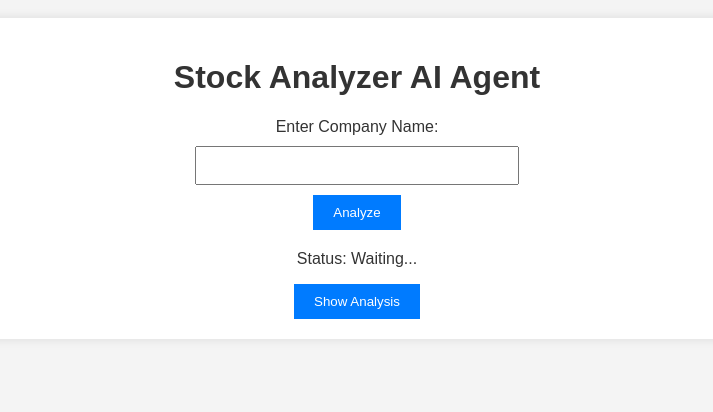
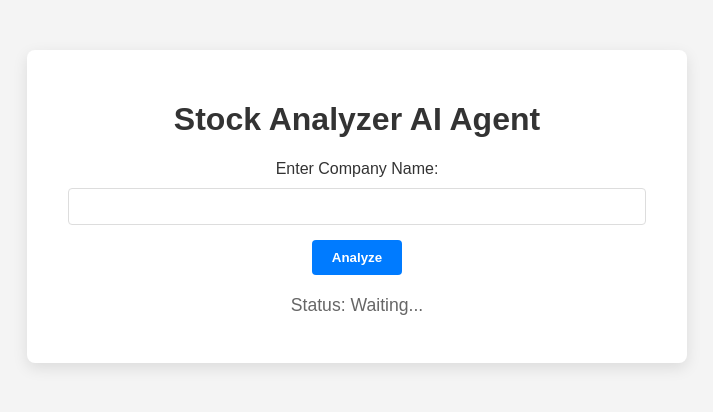
Before and after one commit to FilCor/Advisor-GPT, a FastAPI app: page / in a window 1280 px wide. Shown: the top 412 px of the page, without its empty margins (283-996 px from the left). Run offline with FastAPI, Linux system fonts and the light colour scheme.

Commit message:
modificato frontend

```diff
--- a/static/script.js
+++ b/static/script.js
@@ -4,6 +4,8 @@
     document.getElementById('statusMessage').style.display = 'block';
     document.getElementById('statusText').innerText = 'Analyzing...';
     document.getElementById('statusText').style.color = 'orange';
+
+    showModal();
 
     fetch('http://13.60.22.140:8000/analyze/', {
         method: 'POST',
@@ -29,9 +31,8 @@
         if (data.status === "Complete") {
             document.getElementById('statusText').innerText = 'Analysis Complete!';
             document.getElementById('statusText').style.color = 'green';
-            document.getElementById('showResult').style.display = 'block';
+            showResult(companyName);
         } else {
-            // Check the status again after some delay
             setTimeout(() => checkAnalysisStatus(companyName), 5000);
         }
     })
@@ -40,14 +41,11 @@
     });
 }
 
-
-document.getElementById('showResult').addEventListener('click', function() {
-    var companyName = document.getElementById('company').value;
+function showResult(companyName) {
     fetch(`http://13.60.22.140:8000/result/${companyName}`)
     .then(response => response.json())
     .then(data => {
         if (data.result) {
-            // Display the result in your desired format
             document.getElementById('result').innerText = data.result;
             document.getElementById('result').style.display = 'block';
         } else {
@@ -57,4 +55,22 @@
     .catch((error) => {
         console.error('Error:', error);
     });
-});
+}
+
+// Modal functionality
+var modal = document.getElementById('disclaimerModal');
+var span = document.getElementsByClassName("close")[0];
+
+function showModal() {
+    modal.style.display = "block";
+}
+
+span.onclick = function() {
+    modal.style.display = "none";
+}
+
+window.onclick = function(event) {
+    if (event.target == modal) {
+        modal.style.display = "none";
+    }
+}
--- a/static/style.css
+++ b/static/style.css
@@ -1,37 +1,101 @@
-body {
-    font-family: Arial, sans-serif;
+/* Reset base e impostazioni globali */
+body, html {
+    margin: 0;
+    padding: 0;
+    font-family: 'Arial', sans-serif;
     background-color: #f4f4f4;
     color: #333;
     text-align: center;
-    padding: 10px;
 }
 
+/* Stile del contenitore principale */
 .container {
-    width: 80%;
-    margin: auto;
+    max-width: 600px;
+    margin: 50px auto;
     background: #fff;
-    padding: 20px;
-    box-shadow: 0 0 10px rgba(0, 0, 0, 0.1);
+    padding: 30px;
+    box-shadow: 0 5px 15px rgba(0, 0, 0, 0.1);
+    border-radius: 8px;
 }
 
+/* Stilizzazione dei campi di input */
 input[type="text"] {
     padding: 10px;
-    margin: 10px 0;
-    width: 300px;
+    margin-top: 10px;
+    width: calc(100% - 22px);
+    border: 1px solid #ddd;
+    border-radius: 4px;
+    box-sizing: border-box;
 }
 
+/* Stilizzazione dei pulsanti */
 button {
     padding: 10px 20px;
     background: #007bff;
     color: white;
     border: none;
+    border-radius: 4px;
     cursor: pointer;
+    font-weight: bold;
+    margin-top: 15px;
+    transition: background-color 0.3s ease;
 }
 
 button:hover {
     background: #0056b3;
 }
 
+/* Stilizzazione del messaggio di stato */
 .status {
     margin-top: 20px;
+    font-size: 1.1em;
+    color: #666;
 }
+
+/* Stilizzazione dei risultati */
+#result {
+    text-align: left;
+    margin-top: 25px;
+    padding: 20px;
+    background-color: #f9f9f9;
+    border-left: 4px solid #007bff;
+    display: none; /* Nascondi fino a quando non sono presenti risultati */
+}
+
+/* Stile per il Modal del Disclaimer */
+.modal {
+    display: none;
+    position: fixed;
+    z-index: 1;
+    left: 0;
+    top: 0;
+    width: 100%;
+    height: 100%;
+    overflow: auto;
+    background-color: rgba(0,0,0,0.4);
+    padding-top: 60px;
+}
+
+.modal-content {
+    background-color: #fefefe;
+    margin: 5% auto;
+    padding: 20px;
+    border: 1px solid #888;
+    width: 70%;
+    border-radius: 5px;
+    box-shadow: 0 5px 15px rgba(0, 0, 0, 0.2);
+}
+
+.close {
+    color: #aaa;
+    float: right;
+    font-size: 28px;
+    font-weight: bold;
+}
+
+.close:hover,
+.close:focus {
+    color: black;
+    text-decoration: none;
+    cursor: pointer;
+}
--- a/templates/index.html
+++ b/templates/index.html
@@ -3,7 +3,6 @@
 <head>
     <meta charset="UTF-8">
     <meta name="viewport" content="width=device-width, initial-scale=1.0">
-    <meta http-equiv="Content-Security-Policy" content="default-src 'self'; script-src 'self'; style-src 'self';">
     <title>Stock Analyzer AI Agent</title>
     <link rel="stylesheet" href="../static/style.css">
 </head>
@@ -20,12 +19,18 @@
             <p>Status: <span id="statusText">Waiting...</span></p>
         </div>
 
-        <button id="showResult" style="display:none;">Show Analysis</button>
-
         <div id="result">
             <!-- Analysis Result Will Be Displayed Here -->
         </div>
     </div>
+
+    <div id="disclaimerModal" class="modal">
+        <div class="modal-content">
+            <span class="close">&times;</span>
+            <p>This tool is for educational purposes only and should not be used as the sole basis for investment decisions.</p>
+        </div>
+    </div>
+
     <script src="../static/script.js"></script>
 </body>
 </html>
```
